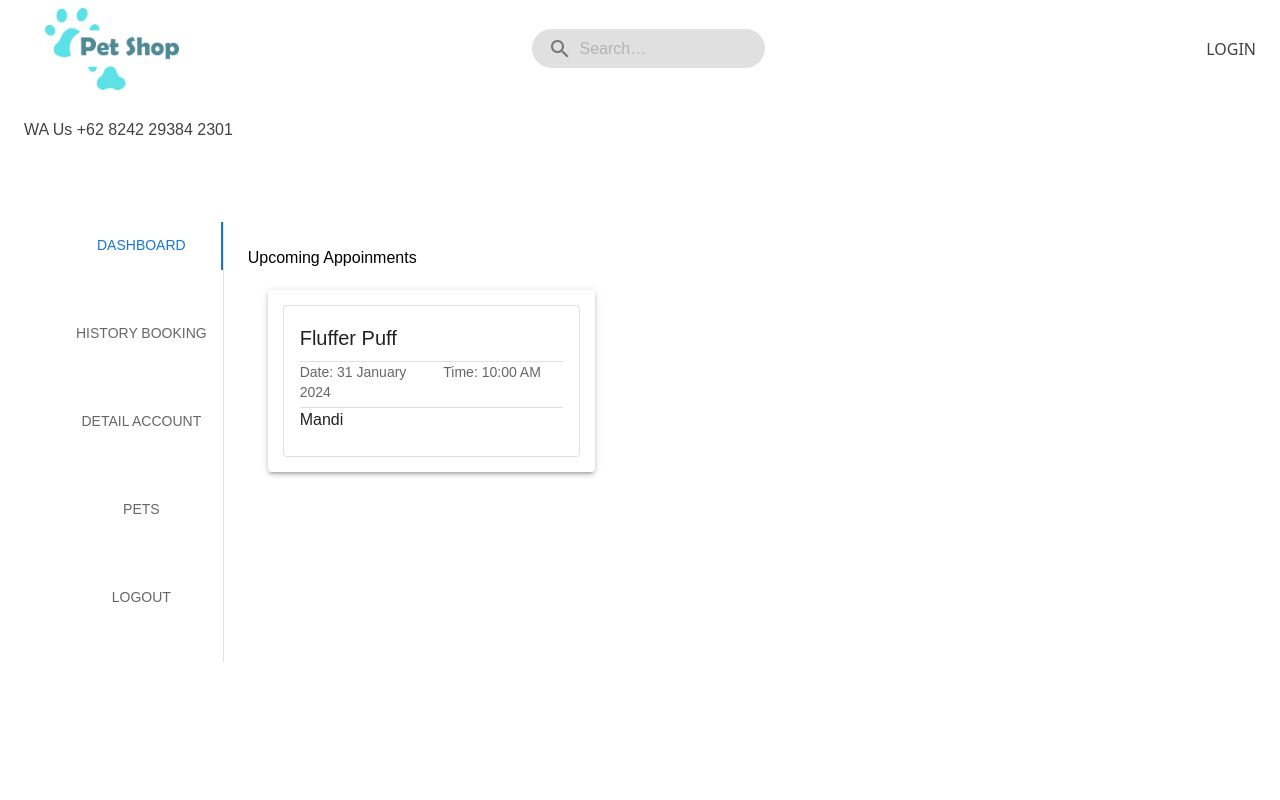
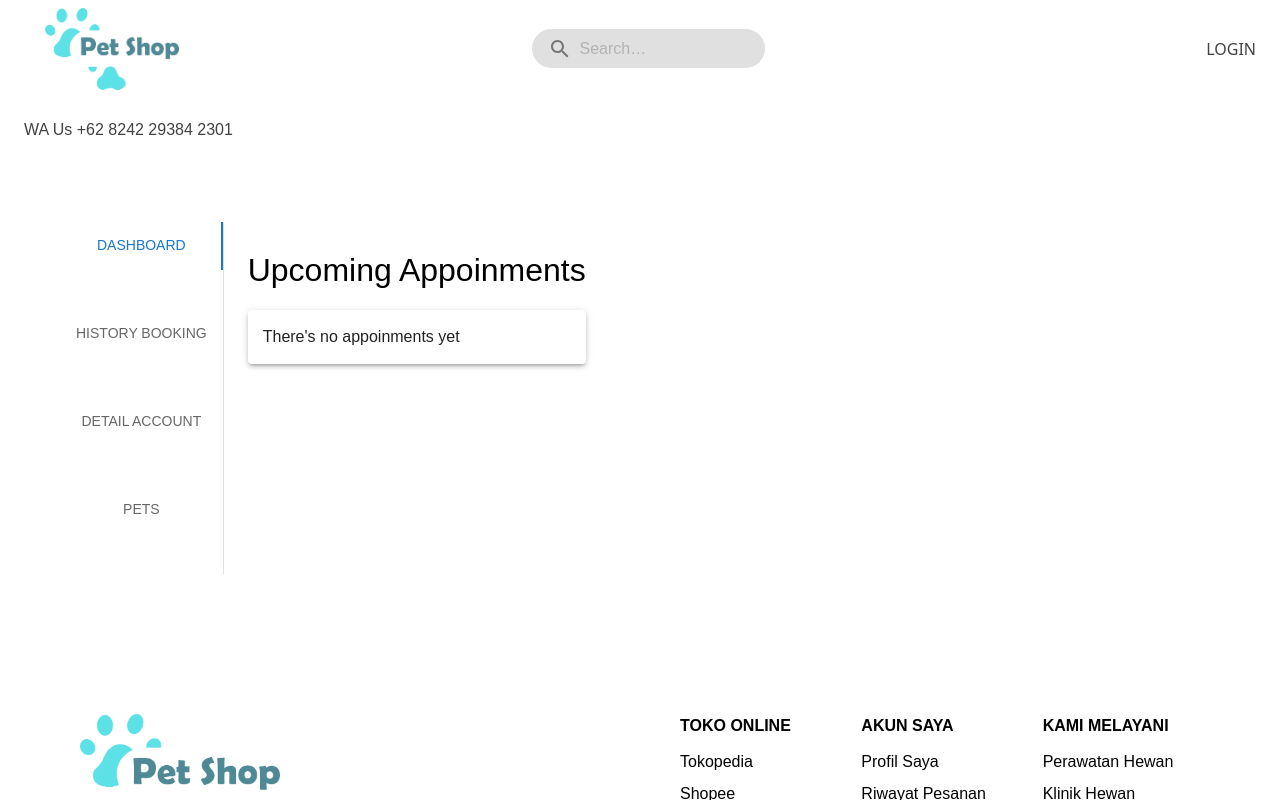
Before and after one commit to H9draIrawan/PetShop, a React (Vite) app in the folder front-end/: page /home/profile in a window 1280 px wide. Shown: the top 800 px of the page. Built offline with nearby package versions, Linux system fonts and the light colour scheme; a web font is replaced by a local one.

Commit message:
integrate appointment profile

```diff
--- a/front-end/src/pages/Dashboard.jsx
+++ b/front-end/src/pages/Dashboard.jsx
@@ -1,29 +1,55 @@
-import { Outlet } from "react-router-dom";
-import React from 'react';
-import { Card, CardContent, Typography, Divider, Grid, Paper } from '@mui/material';
+import { Box, Grid, Paper, Typography } from '@mui/material';
 import UpcomingAppointmentCard from './UpcomingAppointment';
+import { useEffect } from 'react';
+import axios from "axios";
+
+import { useDispatch, useSelector } from 'react-redux';
+import { ordersLoaded } from '../apps/orderSlice';
+
+// Mock data card order
+// const upcomingAppointment = {
+//   name: 'Fluffer Puff',
+//   date: '2024-01-31',
+//   time: '10:00 AM',
+//   description: 'Mandi',
+// };
 
 export default function Dashboard() {
-    const upcomingAppointment = {
-        name: 'Fluffer Puff',
-        date: '2024-01-31',
-        time: '10:00 AM',
-        description: 'Mandi',
-      };
+  const dispatch = useDispatch();
+  const orders = useSelector((state) => state.order.orders);
 
-    return(
-        <>
-            <h1>Upcoming Appoinments</h1>
-            <div style={{ padding: '20px' }}>
-                <Grid container spacing={3}>
-                    <Grid item xs={12}>
-                    <Paper elevation={3} style={{ padding: '15px' }}>
-                        <UpcomingAppointmentCard appointment={upcomingAppointment} />
-                    </Paper>
-                    </Grid>
-                </Grid>
-            </div>
-            {/* <Outlet/> */}
-        </>
-    )
+  useEffect(() => {
+    const getOrder = async () => {
+      const id_user = JSON.parse(localStorage.getItem("user"))._id;
+
+      try {
+        const orderList = await axios.get(`${import.meta.env.VITE_API_URL}/api/order/user/${id_user}`);
+
+        dispatch(ordersLoaded(orderList.data));
+      } catch (err) {
+        console.error("sorry there has an error while get the order");
+      }
+    }
+
+    getOrder();
+  }, []);
+
+  return (
+    <Box>
+      <Typography fontSize={32} mb={2}>
+        Upcoming Appoinments
+      </Typography>
+      <Paper elevation={3} style={{ padding: '15px' }}>
+        {
+          orders.length > 0 ?
+            orders.map((order, idx) => (
+              <UpcomingAppointmentCard appointment={order} key={idx} />
+            )) :
+            <Typography fontSize={16}>
+              There's no appoinments yet
+            </Typography>
+        }
+      </Paper>
+    </Box>
+  )
 }
--- a/front-end/src/pages/Profile.jsx
+++ b/front-end/src/pages/Profile.jsx
@@ -5,13 +5,6 @@ import Tabs from '@mui/material/Tabs';
 import Tab from '@mui/material/Tab';
 import Typography from '@mui/material/Typography';
 import Box from '@mui/material/Box';
-// import { Dialog, DialogActions, DialogContent, DialogContentText, DialogTitle, Button } from '@mui/material'
-// // import Dialog from '@mui/material/Dialog';
-// // import DialogActions from '@mui/material/DialogActions';
-// // import DialogContent from '@mui/material/DialogContent';
-// // import DialogContentText from '@mui/material/DialogContentText';
-// // import DialogTitle from '@mui/material/DialogTitle';
-// // import Button from '@mui/material/Button';
 import Dashboard from "./Dashboard";
 import History from "./History";
 import Detail from "./DetailAccount";
@@ -52,30 +45,10 @@ function a11yProps(index) {
 
 export default function Profile() {
 	const [value, setValue] = React.useState(0);
-  // const [logoutModalOpen, setLogoutModalOpen] = React.useState(false);
 
   const handleChange = (event, newValue) => {
-  //   if (newValue === 4) {
-  //     setLogoutModalOpen(true);
-  //   } else {
       setValue(newValue);
-  //   }
   };
-
-  // const navigate = useNavigate();
-
-  // const handleCloseLogoutModal = () => {
-  //   setLogoutModalOpen(false);
-  // };
-
-  // const handleConfirmLogout = () => {
-  //   // Logout logic here
-  //   // Ex: clear user authentication state or dispatch logout action
-
-  //   setLogoutModalOpen(false);
-  //   // navigate('/home');
-  // };
-
 
   return (
     <Box
@@ -93,7 +66,6 @@ export default function Profile() {
         <Tab label="History Booking" {...a11yProps(1)}  sx={{marginBottom: 5}}/>
         <Tab label="Detail Account" {...a11yProps(2)}  sx={{marginBottom: 5}}/>
         <Tab label="Pets" {...a11yProps(3)}  sx={{marginBottom: 5}}/>
-        <Tab label="Logout" {...a11yProps(4)}  sx={{marginBottom: 5}}/>
       </Tabs>
       <TabPanel value={value} index={0}>
 		    <Dashboard/>
@@ -107,25 +79,6 @@ export default function Profile() {
       <TabPanel value={value} index={3}>
         <Pet/>
       </TabPanel>
-
-      {/* Logout Confirmation Modal */}
-      {/* <Dialog open={logoutModalOpen} onClose={handleCloseLogoutModal}>
-        <DialogTitle>Logout Confirmation</DialogTitle>
-        <DialogContent>
-          <DialogContentText>
-            Are you sure you want to logout?
-          </DialogContentText>
-        </DialogContent>
-        <DialogActions>
-          <Button onClick={handleCloseLogoutModal} color="primary">
-            Cancel
-          </Button>
-          <Button onClick={handleConfirmLogout} color="primary">
-            Logout
-          </Button>
-        </DialogActions>
-      </Dialog> */}
-
     </Box>
   );
 }
--- a/front-end/src/pages/UpcomingAppointment.jsx
+++ b/front-end/src/pages/UpcomingAppointment.tsx
@@ -1,10 +1,28 @@
 import React from 'react';
 import { Card, CardContent, Typography, Divider, Grid } from '@mui/material';
 
-const UpcomingAppointmentCard = ({ appointment }) => {
-  const { name, date, time, description } = appointment;
+interface IUpcomingAppointmentProps {
+  appointment: {
+    details: [
+      {
+        _id: false,
+        id_pet: string,
+        kategori: [String],
+        harga: Number,
+      },
+    ],
+    tanggal: Date,
+    status: {
+      type: Boolean,
+      default: false,
+    },
+  }
+}
 
-  const providedDate = new Date(date);
+const UpcomingAppointmentCard = (props: IUpcomingAppointmentProps) => {
+  const { details, tanggal, status } = props.appointment;
+
+  const providedDate = new Date(tanggal);
 
   const day = providedDate.getDate();
   const month = new Intl.DateTimeFormat('en-US', { month: 'long' }).format(providedDate);
@@ -16,7 +34,14 @@ const UpcomingAppointmentCard = ({ appointment }) => {
     <Card variant="outlined">
       <CardContent>
         <Typography variant="h6" gutterBottom>
-          {name}
+          {
+            details.map((detail) => (
+              <>
+                {detail.id_pet}
+                {", "}
+              </>
+            ))
+          }
         </Typography>
         <Divider />
         <Grid container spacing={3}>
@@ -27,12 +52,21 @@ const UpcomingAppointmentCard = ({ appointment }) => {
           </Grid>
           <Grid item xs={12} sm={6}>
             <Typography variant="body2" color="textSecondary" gutterBottom>
-              Time: {time}
+              Time: 00:00:00
             </Typography>
           </Grid>
         </Grid>
         <Divider />
-        <Typography variant="body1">{description}</Typography>
+        <Typography variant="body1">
+          {
+            details.map((detail) => (
+              <>
+                {detail.kategori}
+                {", "}
+              </>
+            ))
+          }
+        </Typography>
       </CardContent>
     </Card>
   );
```
